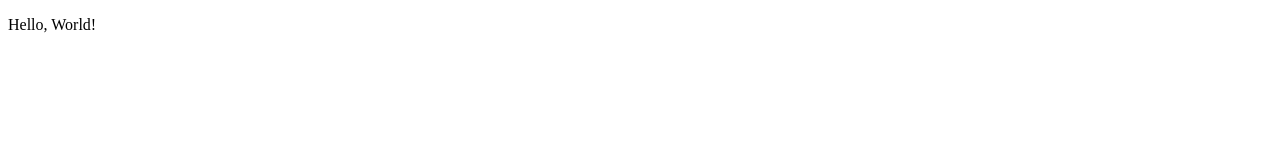
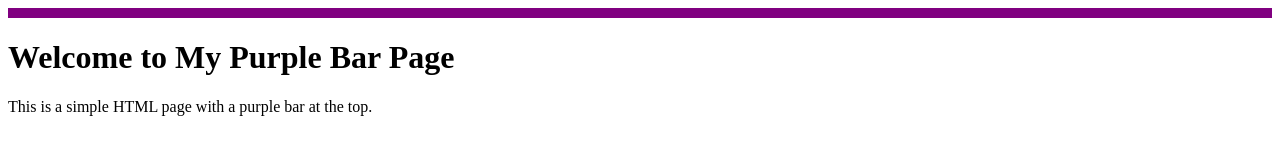
Before and after one commit to yunshin0/yunshin0.github.io, a plain HTML site: page index.html in a window 1280 px wide. Drawn offline with Linux system fonts and the light colour scheme.

Commit message:
Update index.html

```diff
--- a/index.html
+++ b/index.html
@@ -1,12 +1,23 @@
 <!DOCTYPE html>
-<html lang="en">
+<html>
 <head>
-	<meta charset="UTF-8">
-	<meta http-equiv="X-UA-Compatible" content="IE=edge">
-	<meta name="viewport" content="width=device-width, initial-scale=1.0">
-	<title>Portfolio</title>
+<style>
+  /* 스타일을 이용하여 보라색 줄을 설정합니다. */
+  .purple-bar {
+    background-color: purple;
+    height: 10px;
+    width: 100%;
+  }
+</style>
 </head>
 <body>
-  <p>Hello, World!</p>
+
+<!-- 보라색 줄을 추가합니다. -->
+<div class="purple-bar"></div>
+
+<!-- 페이지 내용을 추가합니다. -->
+<h1>Welcome to My Purple Bar Page</h1>
+<p>This is a simple HTML page with a purple bar at the top.</p>
+
 </body>
 </html>
```
